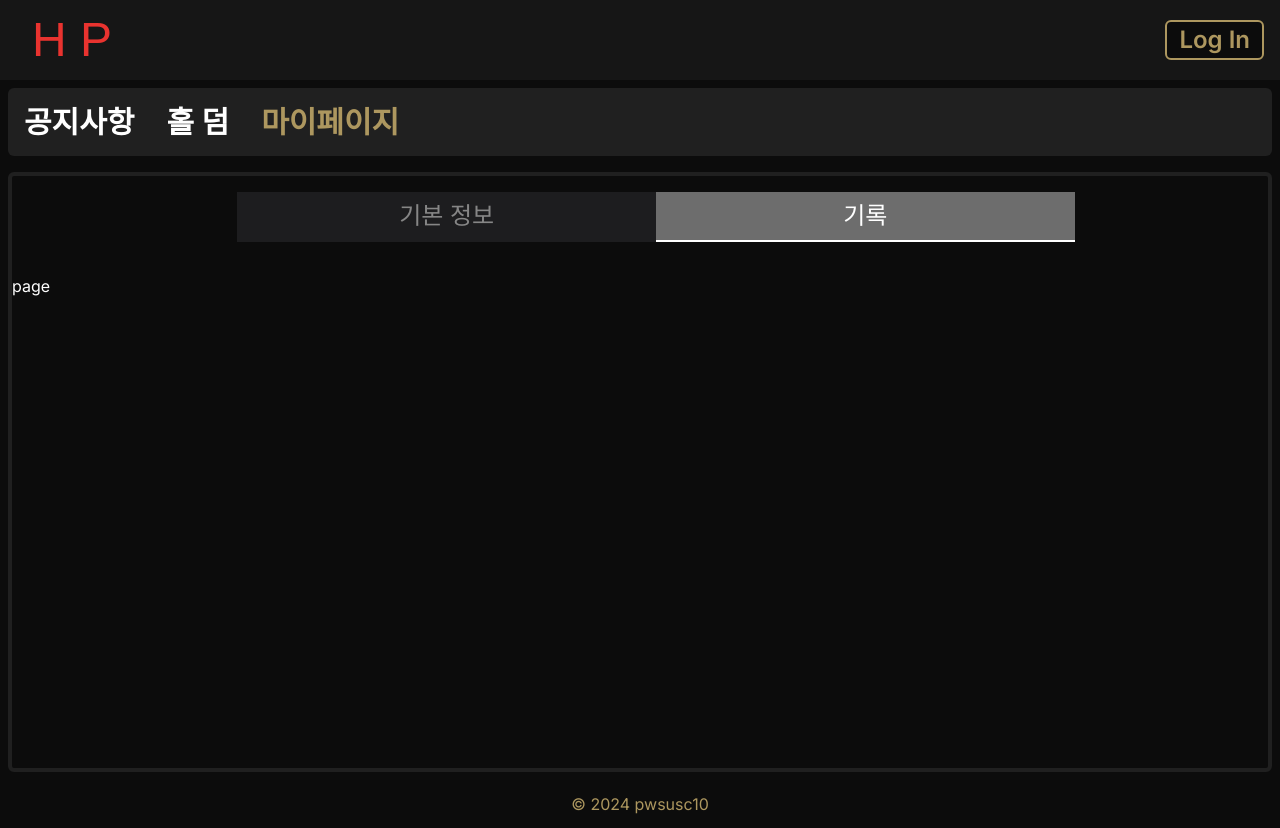
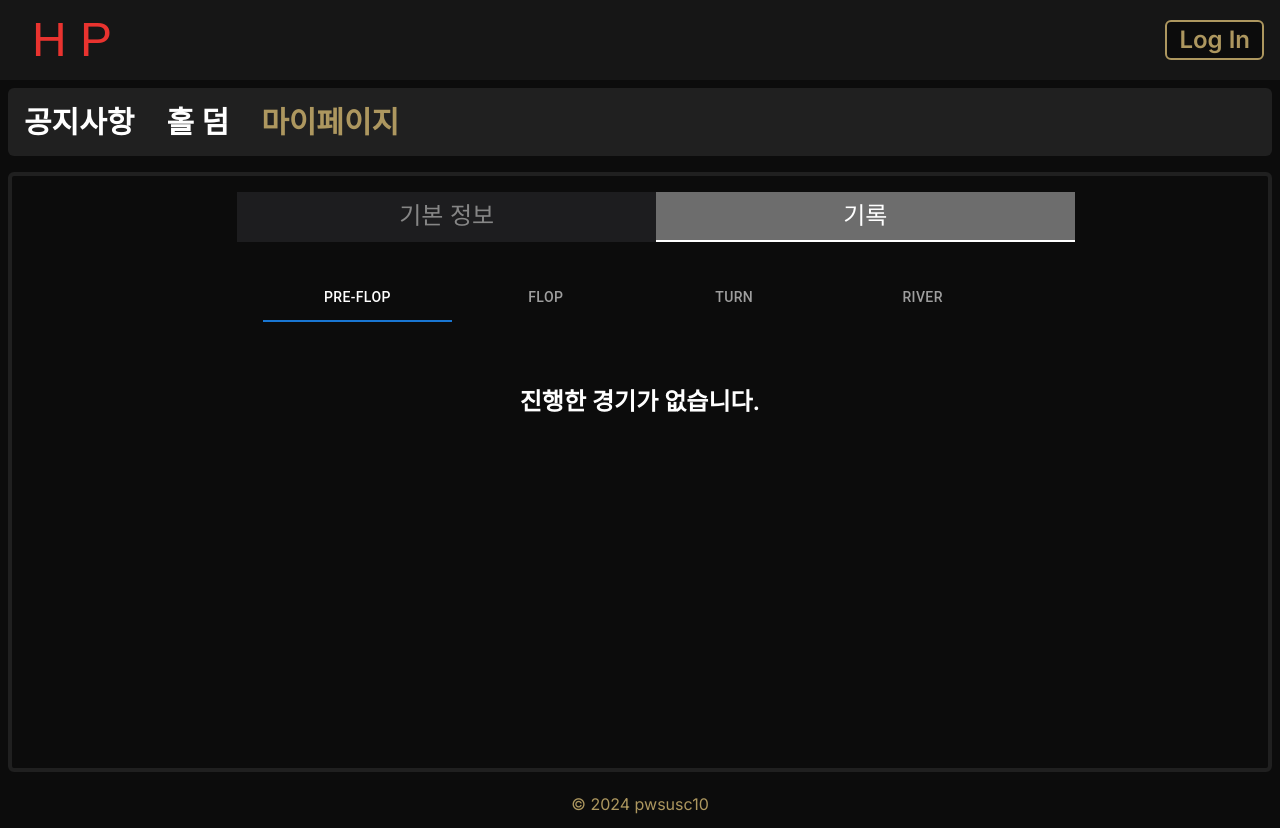
Before and after one commit to pwsusc10/Texas-Hold-em, a Next.js app: page /my/log in a window 1280 px wide. Built offline with nearby package versions, Linux system fonts and the light colour scheme; no server answers; a web font is replaced by a local one.

Commit message:
feat: game log mock ui추가

```diff
--- a/package.json
+++ b/package.json
@@ -11,6 +11,9 @@
     "build-storybook": "storybook build"
   },
   "dependencies": {
+    "@emotion/react": "^11.13.5",
+    "@emotion/styled": "^11.13.5",
+    "@mui/material": "^6.1.9",
     "jotai": "^2.10.2",
     "motion": "^11.11.17",
     "mysql2": "^3.11.3",
--- a/src/app/(dashboard)/my/log/page.tsx
+++ b/src/app/(dashboard)/my/log/page.tsx
@@ -1,5 +1,26 @@
-import React from 'react';
+'use client';
+
+import React, { useState } from 'react';
+import Box from '@mui/material/Box';
+import Tabs from '@mui/material/Tabs';
+import Tab from '@mui/material/Tab';
 
 export default function page() {
-  return <div>page</div>;
+  const [value, setValue] = useState(0);
+
+  const handleChange = (event: React.SyntheticEvent, newValue: number) => {
+    setValue(newValue);
+  };
+
+  return (
+    <div className="w-3/5 mx-auto">
+      <Tabs value={value} onChange={handleChange} centered textColor="inherit" variant="fullWidth">
+        <Tab label="pre-flop" />
+        <Tab label="flop" />
+        <Tab label="turn" />
+        <Tab label="river" />
+      </Tabs>
+      <p className="text-center font-semibold text-2xl pt-[4rem]">진행한 경기가 없습니다.</p>
+    </div>
+  );
 }
```
Also changed, not shown: 1 other file (tests, documents, lock files or other folders).
